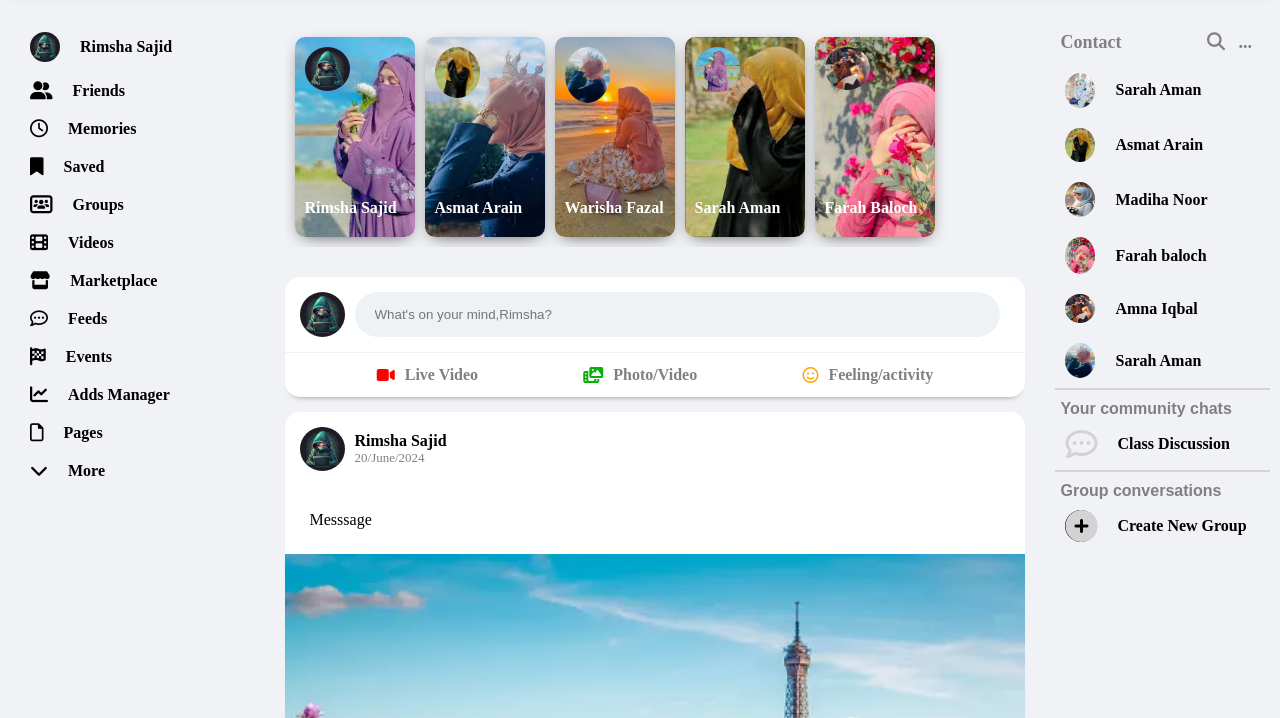
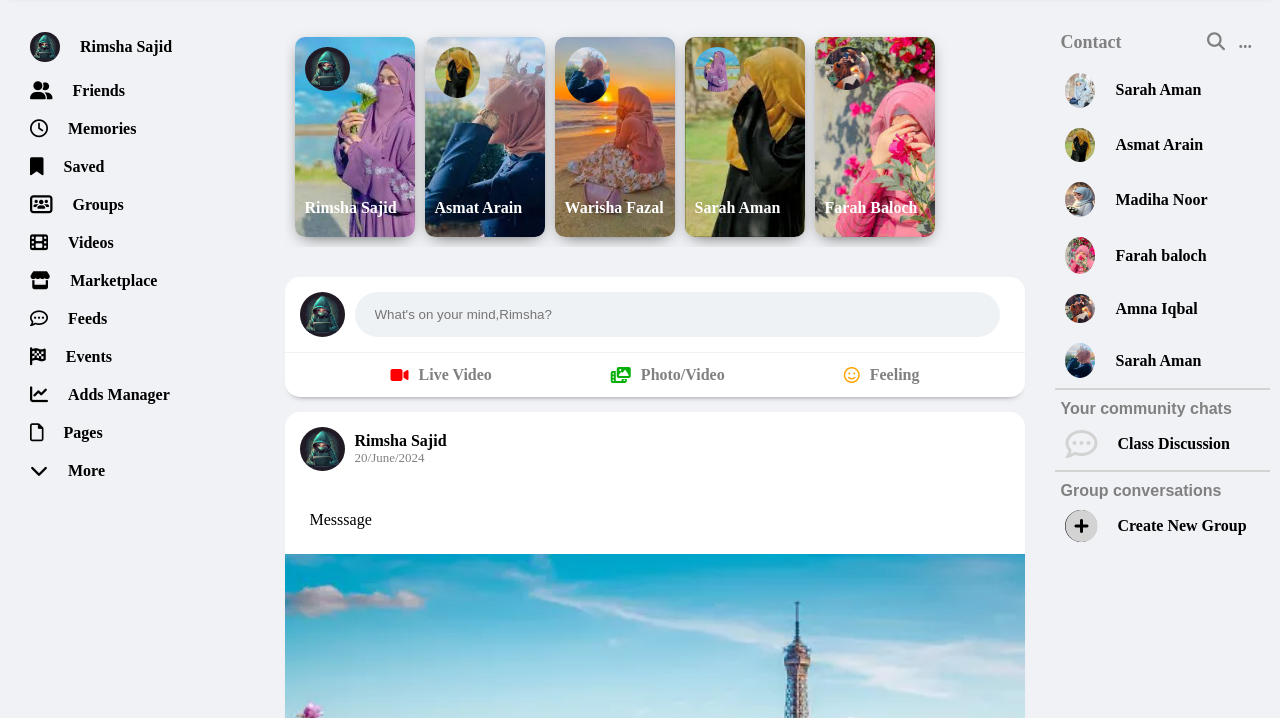
Before and after one commit to RIMSHASAJID436/facebook, a plain HTML site: page index.html in a window 1280 px wide. Shown: the part 82-800 px from the top of the page. Drawn offline with Linux system fonts and the light colour scheme.

Commit message:
task done

```diff
--- a/index.html
+++ b/index.html
@@ -142,7 +142,7 @@
                     </div>
                     <div class="msg-option">
                         <i class="fa-regular fa-face-smile" style="color: orange;"></i>
-                        <h3>Feeling/activity</h3>
+                        <h3>Feeling</h3>
                     </div>
                 </div>
             </div>
```
